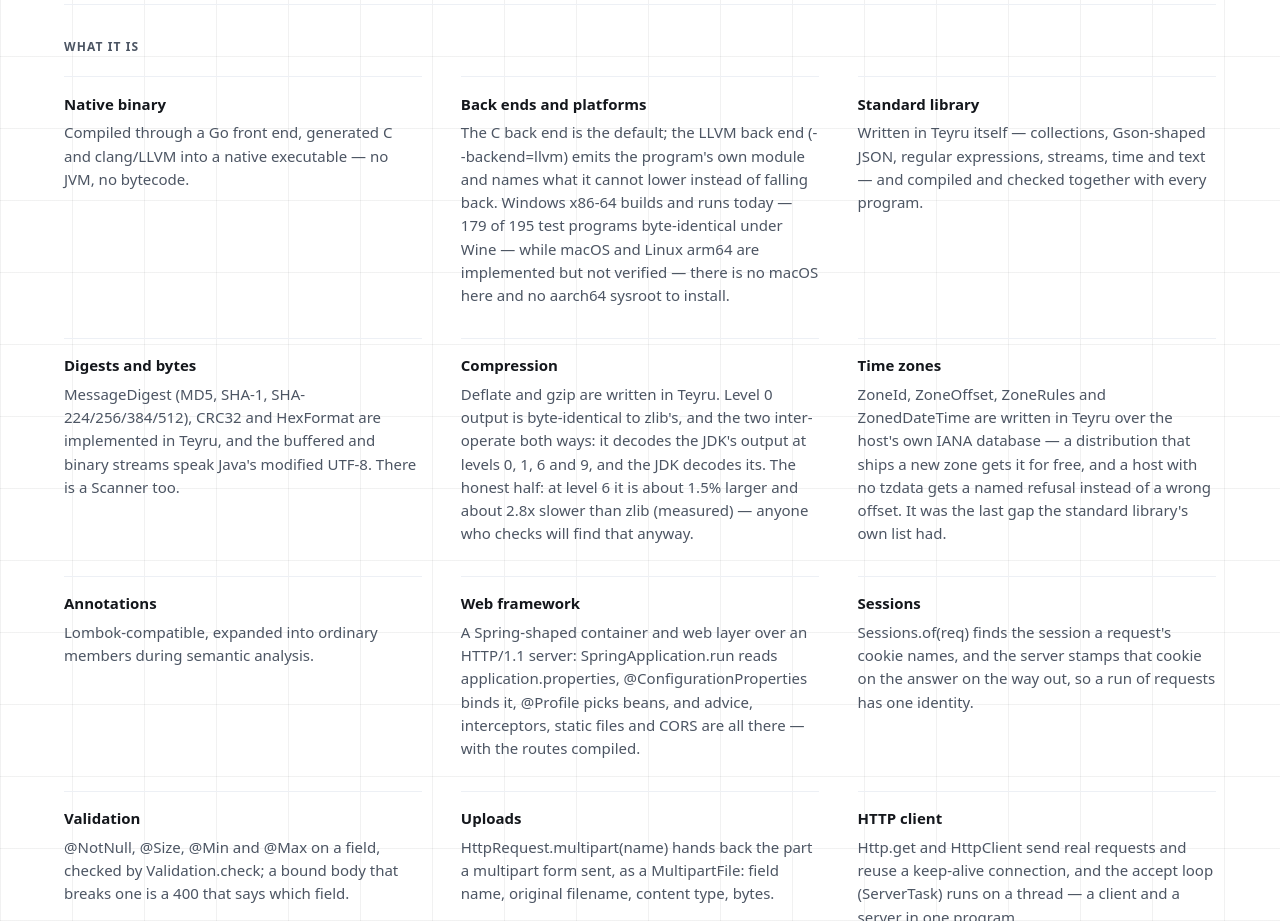
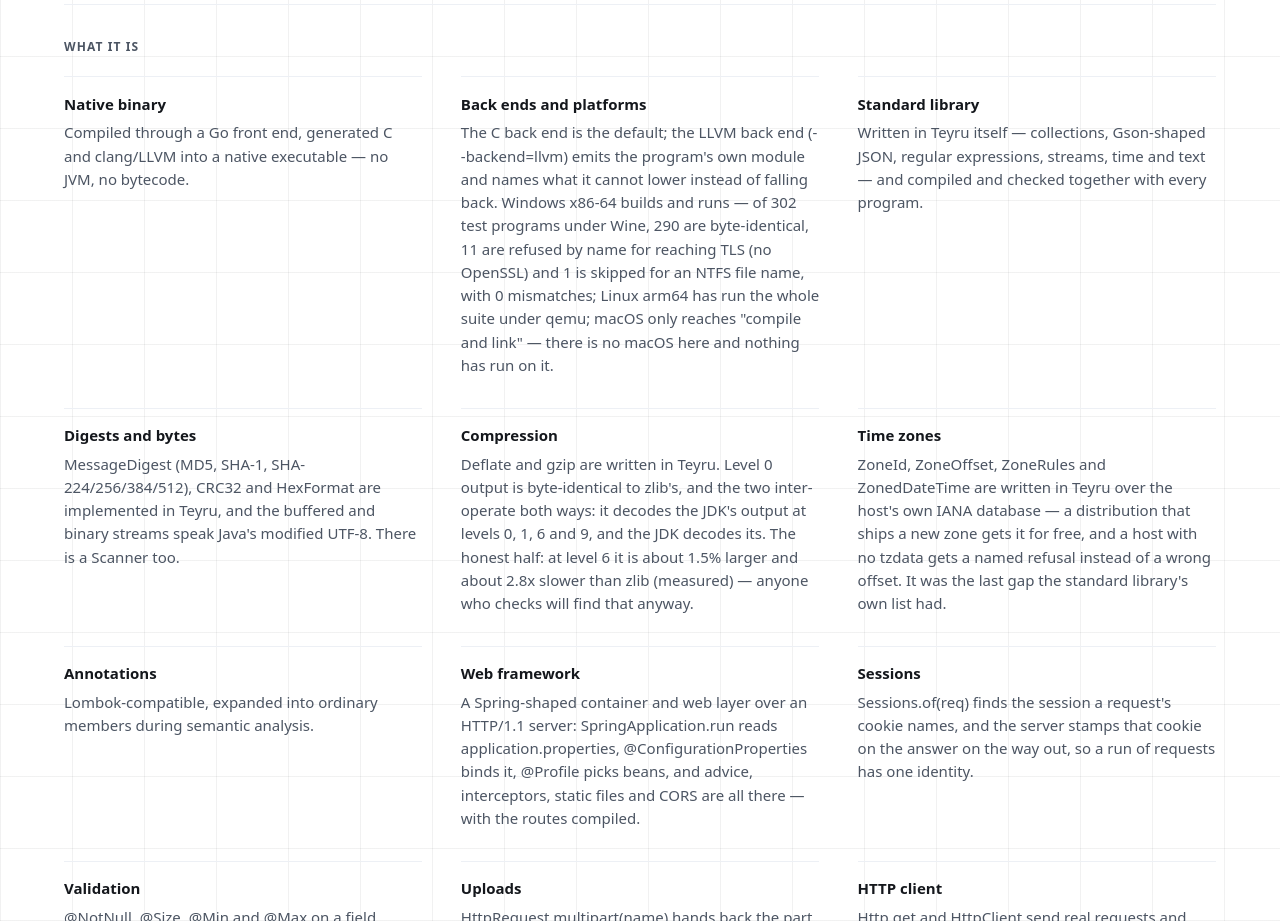
Before and after one commit to teyru-lang/website, a website with bundled scripts: page index.html in a window 1280 px wide. Shown: the part 880-1801 px from the top of the page. Built offline with nearby package versions, Linux system fonts and the light colour scheme.

Commit message:
fix(site): the Windows and macOS sentence says what was measured on 2026-10-17
302 programs under Wine: 290 byte-identical, 11 refused by name for TLS, 1 skipped,
0 mismatches. Linux arm64 has run the whole suite under qemu, so "not verified"
was no longer true of it; macOS is still compile-and-link only. All three locales
and index.html carry it.

```diff
--- a/index.html
+++ b/index.html
@@ -143,9 +143,11 @@
             <dd data-i18n="factBackendText">
               The C back end is the default; the LLVM back end (--backend=llvm) emits the
               program's own module and names what it cannot lower instead of falling back.
-              Windows x86-64 builds and runs today — 179 of 195 test programs byte-identical
-              under Wine — while macOS and Linux arm64 are implemented but not verified: there
-              is no macOS here and no aarch64 sysroot to install.
+              Windows x86-64 builds and runs — of 302 test programs under Wine, 290 are
+              byte-identical, 11 are refused by name for reaching TLS (no OpenSSL) and 1 is
+              skipped for an NTFS file name, with 0 mismatches; Linux arm64 has run the whole
+              suite under qemu; macOS only reaches "compile and link" — there is no macOS here
+              and nothing has run on it.
             </dd>
           </div>
           <div class="fact">
--- a/src/i18n.ts
+++ b/src/i18n.ts
@@ -82,7 +82,7 @@ const zhTW: Messages = {
   factNativeText: "經由 Go 前端、產生的 C 與 clang/LLVM，編成原生執行檔——沒有 JVM，沒有 bytecode。",
   factBackendLabel: "後端與平台",
   factBackendText:
-    "C 後端是預設；LLVM 後端（--backend=llvm）產生程式自己的 LLVM IR 模組，對它降不下去的建構直接指名拒絕，而不是退回 C。Windows x86-64 今天編得起來也跑得起來：195 支測試程式有 179 支在 Wine 下逐位元組相同；macOS 與 Linux arm64 有實作但沒有驗證過——這裡沒有 macOS，也裝不了 aarch64 sysroot。",
+    "C 後端是預設；LLVM 後端（--backend=llvm）產生程式自己的 LLVM IR 模組，對它降不下去的建構直接指名拒絕，而不是退回 C。Windows x86-64 編得起來也跑得起來：302 支測試程式在 Wine 下 290 支逐位元組相同、11 支因碰到 TLS 被具名拒絕（沒有 OpenSSL）、1 支因 NTFS 檔名跳過，0 支不符；Linux arm64 在 qemu 下跑過整套；macOS 只到「編譯並連結」——這裡沒有 macOS，沒有任何程式在它上面跑過。",
   factStdlibLabel: "標準程式庫",
   factStdlibText:
     "以 Teyru 本身撰寫，與每個程式一起編譯與檢查：集合、Gson 形狀的 JSON 綁定、規則表達式、stream、時間與文字。",
@@ -142,7 +142,7 @@ const zhCN: Messages = {
   factNativeText: "经由 Go 前端、生成的 C 与 clang/LLVM，编译成原生可执行文件——没有 JVM，没有字节码。",
   factBackendLabel: "后端与平台",
   factBackendText:
-    "C 后端是默认；LLVM 后端（--backend=llvm）生成程序自己的 LLVM IR 模块，对它降不下去的构造直接指名拒绝，而不是退回 C。Windows x86-64 今天编得起来也跑得起来：195 支测试程序有 179 支在 Wine 下逐字节相同；macOS 与 Linux arm64 有实现但没有验证过——这里没有 macOS，也装不了 aarch64 sysroot。",
+    "C 后端是默认；LLVM 后端（--backend=llvm）生成程序自己的 LLVM IR 模块，对它降不下去的构造直接指名拒绝，而不是退回 C。Windows x86-64 编得起来也跑得起来：302 支测试程序在 Wine 下 290 支逐字节相同、11 支因碰到 TLS 被具名拒绝（没有 OpenSSL）、1 支因 NTFS 文件名跳过，0 支不符；Linux arm64 在 qemu 下跑过整套；macOS 只到「编译并链接」——这里没有 macOS，没有任何程序在它上面跑过。",
   factStdlibLabel: "标准库",
   factStdlibText:
     "用 Teyru 本身编写，与每个程序一起编译与检查：集合、Gson 形状的 JSON 绑定、正则表达式、stream、时间与文本。",
@@ -203,7 +203,7 @@ const en: Messages = {
     "Compiled through a Go front end, generated C and clang/LLVM into a native executable — no JVM, no bytecode.",
   factBackendLabel: "Back ends and platforms",
   factBackendText:
-    "The C back end is the default; the LLVM back end (--backend=llvm) emits the program's own module and names what it cannot lower instead of falling back. Windows x86-64 builds and runs today — 179 of 195 test programs byte-identical under Wine — while macOS and Linux arm64 are implemented but not verified — there is no macOS here and no aarch64 sysroot to install.",
+    "The C back end is the default; the LLVM back end (--backend=llvm) emits the program's own module and names what it cannot lower instead of falling back. Windows x86-64 builds and runs — of 302 test programs under Wine, 290 are byte-identical, 11 are refused by name for reaching TLS (no OpenSSL) and 1 is skipped for an NTFS file name, with 0 mismatches; Linux arm64 has run the whole suite under qemu; macOS only reaches \"compile and link\" — there is no macOS here and nothing has run on it.",
   factStdlibLabel: "Standard library",
   factStdlibText:
     "Written in Teyru itself — collections, Gson-shaped JSON, regular expressions, streams, time and text — and compiled and checked together with every program.",
```
